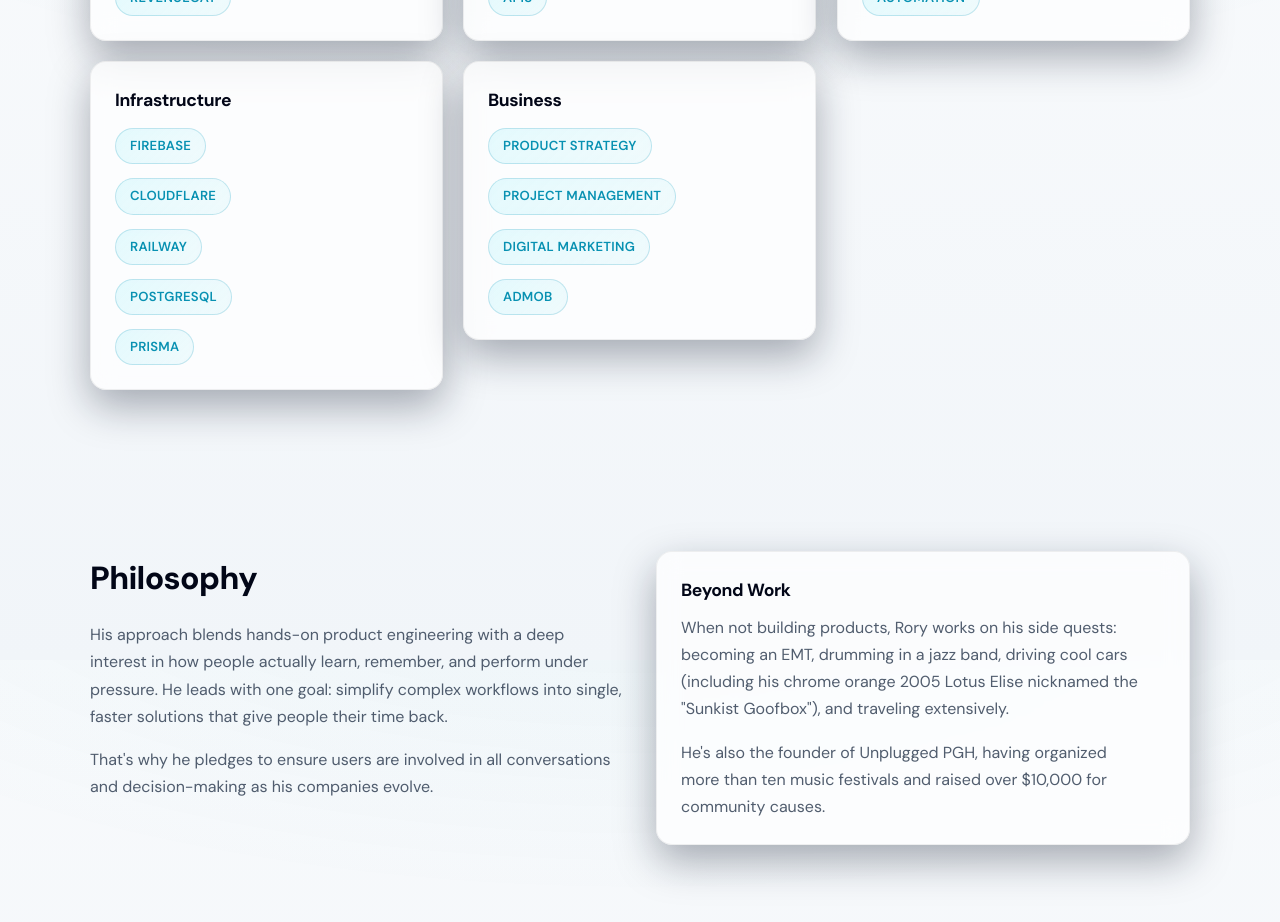
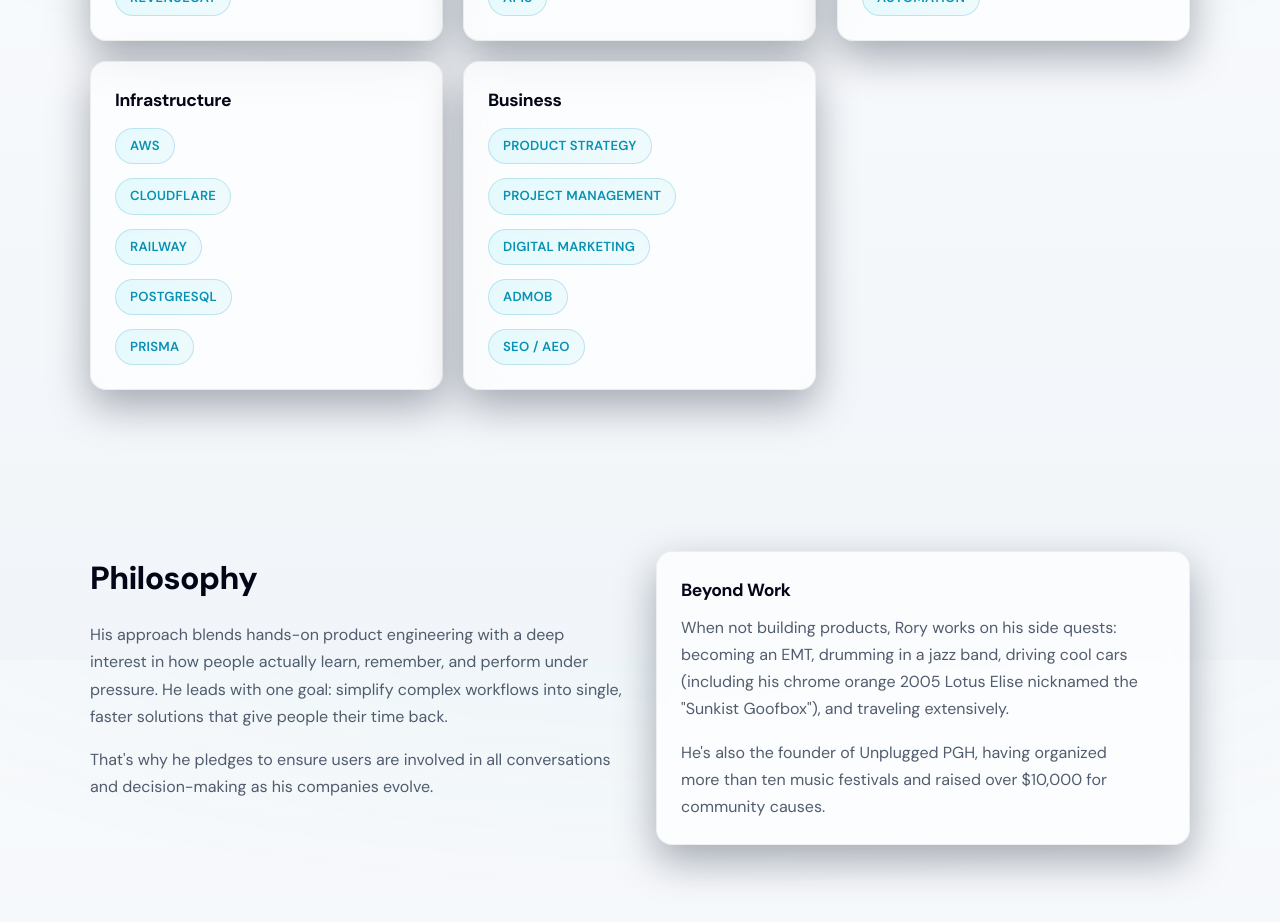
Before and after one commit to VerbaLearnTeam/rmvs-website, a Next.js app: page /about in a window 1280 px wide. Shown: the part 2540-3462 px from the top of the page. Built offline with nearby package versions, Linux system fonts and the light colour scheme.

Commit message:
Update skill badges: Firebase → AWS, add SEO / AEO
Made-with: Cursor

```diff
--- a/src/app/about/page.tsx
+++ b/src/app/about/page.tsx
@@ -30,7 +30,7 @@ const skills = [
     { name: "Automation", url: "https://en.wikipedia.org/wiki/Automation" },
   ]},
   { category: "Infrastructure", items: [
-    { name: "Firebase", url: "https://en.wikipedia.org/wiki/Firebase" },
+    { name: "AWS", url: "https://en.wikipedia.org/wiki/Amazon_Web_Services" },
     { name: "Cloudflare", url: "https://en.wikipedia.org/wiki/Cloudflare" },
     { name: "Railway", url: "https://railway.com" },
     { name: "PostgreSQL", url: "https://en.wikipedia.org/wiki/PostgreSQL" },
@@ -41,6 +41,7 @@ const skills = [
     { name: "Project Management", url: "https://en.wikipedia.org/wiki/Project_management" },
     { name: "Digital Marketing", url: "https://en.wikipedia.org/wiki/Digital_marketing" },
     { name: "AdMob", url: "https://en.wikipedia.org/wiki/AdMob" },
+    { name: "SEO / AEO", url: "https://www.forbes.com/sites/lutzfinger/2025/06/19/answer-engine-optimization-aeo--what-brands-need-to-know/" },
   ]},
 ];
 
```
